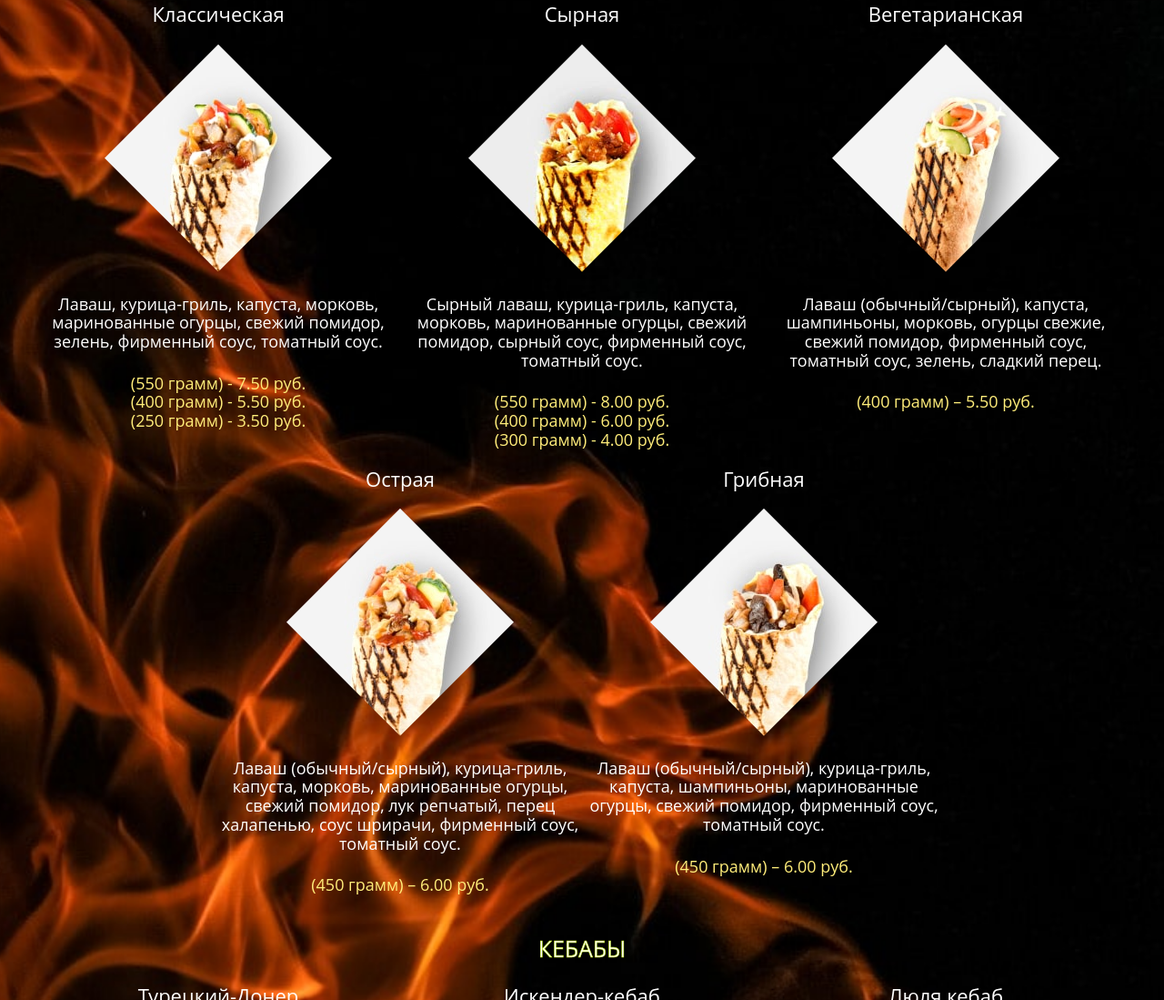
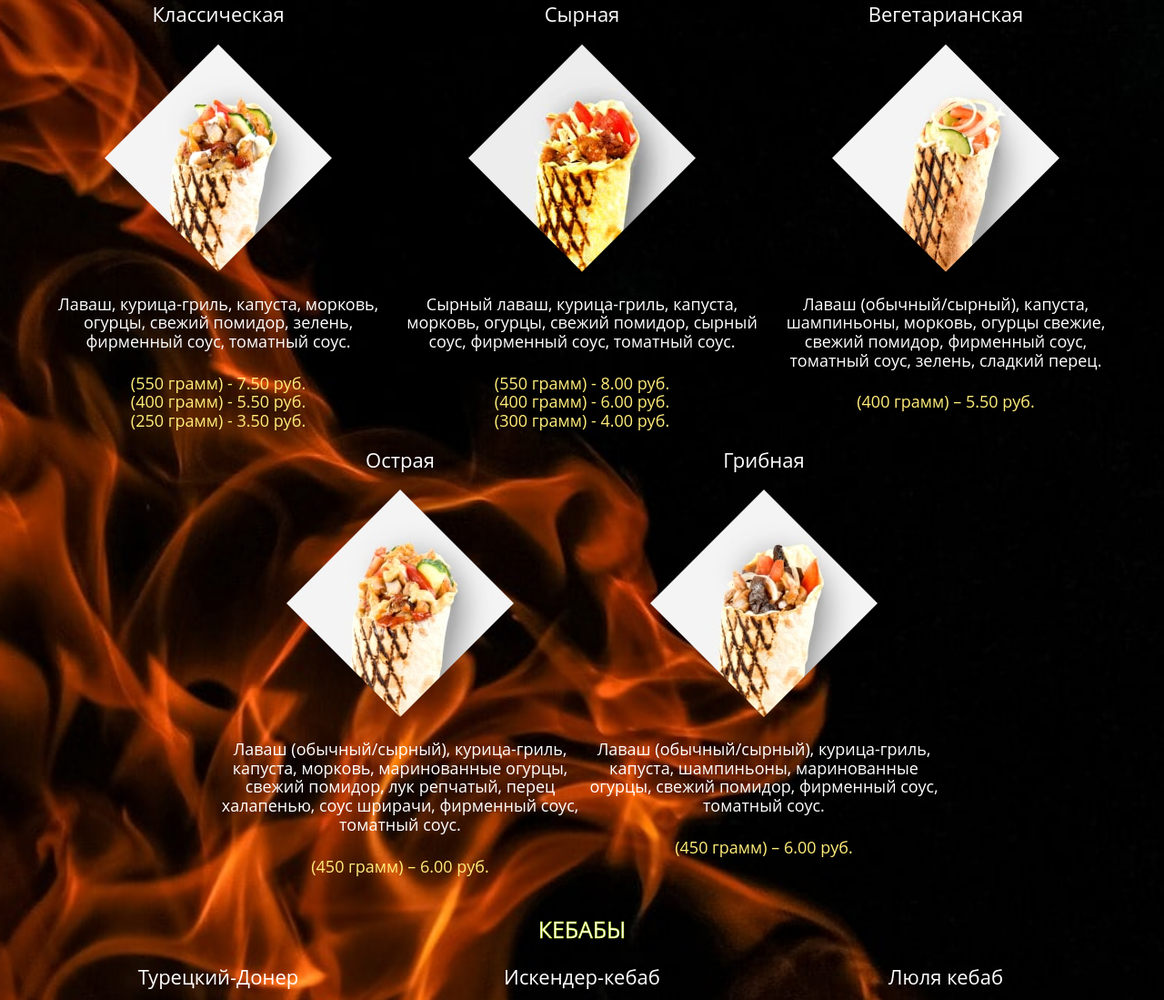
Before and after one commit to xdfinn/doner-truck, a plain HTML site: page index.html in a window 1280 px wide. Shown: the part 994-2093 px from the top of the page at 91% size. Drawn offline with nearby package versions, Linux system fonts and the light colour scheme; files whose address does not match are found by name.

Commit message:
final ch

```diff
--- a/index.html
+++ b/index.html
@@ -41,9 +41,7 @@
                             <div class="classic-shawarma-wrapper">
                                 <div class="classic-shawarma-title">Классическая</div>
                                 <div class="classic-shawarma-img"><img src="/doner-truck/images/shawarma-classic.jpg" alt=""></div>
-                                <div class="classic-shawarma-structure">Лаваш, курица-гриль, капуста, морковь,
-                                    маринованные
-                                    огурцы,
+                                <div class="classic-shawarma-structure">Лаваш, курица-гриль, капуста, морковь, огурцы,
                                     свежий помидор, зелень, фирменный соус, томатный соус.</div>
                                 <div class="classic-shawarma-size size">(550 грамм) - 7.50 руб.<br>(400 грамм) -
                                     5.50
@@ -53,8 +51,7 @@
                             <div class="cheese-shawarma-wrapper">
                                 <div class="cheese-shawarma-title">Сырная</div>
                                 <div class="cheese-shawarma-img"><img src="/doner-truck/images/cheese-shawarma.jpg" alt=""></div>
-                                <div class="cheese-shawarma-structure">Сырный лаваш, курица-гриль, капуста, морковь,
-                                    маринованные огурцы, свежий помидор, сырный соус, фирменный соус, томатный соус.
+                                <div class="cheese-shawarma-structure">Сырный лаваш, курица-гриль, капуста, морковь, огурцы, свежий помидор, сырный соус, фирменный соус, томатный соус.
                                 </div>
                                 <div class="cheese-shawarma-size size">(550 грамм) - 8.00 руб.<br>(400 грамм) -
                                     6.00
```
